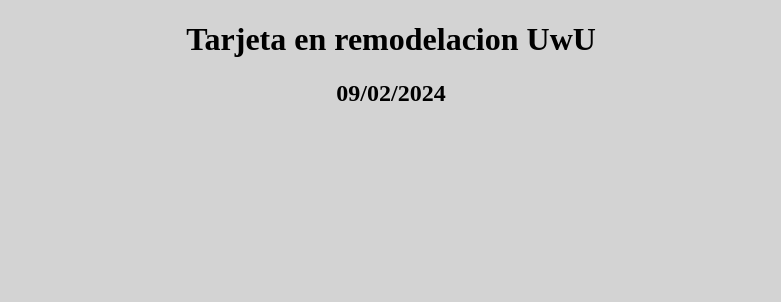
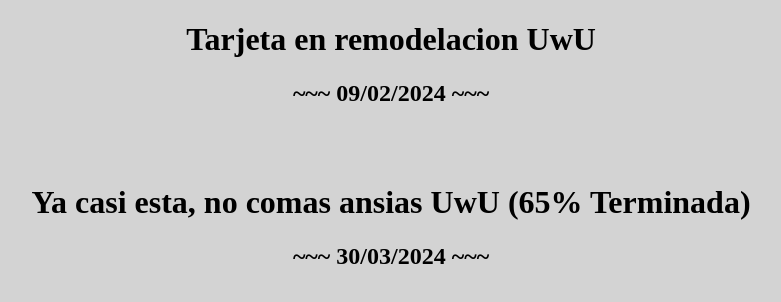
Before and after one commit to HarukaSan115/HarukaCard, a plain HTML site: page index.html in a window 1280 px wide. Shown: the whole page, without its empty margins (249-1030 px from the left). Drawn offline with Linux system fonts and the light colour scheme.

Commit message:
Actualización de progreso

```diff
--- a/index.html
+++ b/index.html
@@ -13,6 +13,10 @@ Version 1.0
 </head>
 <body>
 	<h1 align = "Center">Tarjeta en remodelacion UwU</h1>
-	<h2 align = "Center">09/02/2024</h2>
+	<h2 align = "Center">~~~ 09/02/2024 ~~~</h2>
+	<br>
+	<br>
+	<h1 align = "Center">Ya casi esta, no comas ansias UwU (65% Terminada)</h1>
+	<h2 align = "Center">~~~ 30/03/2024 ~~~</h2>
 </body>
 </html>
```
